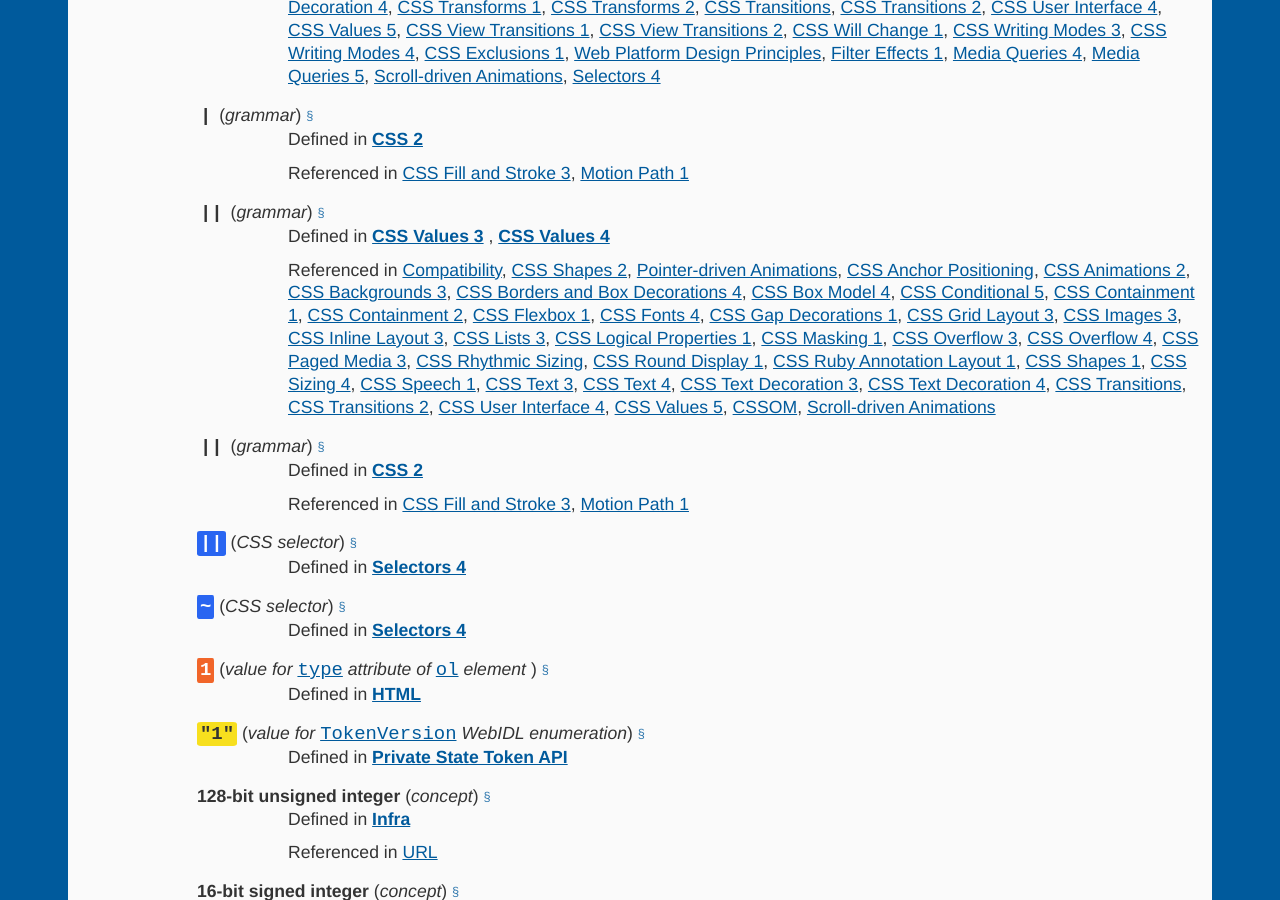
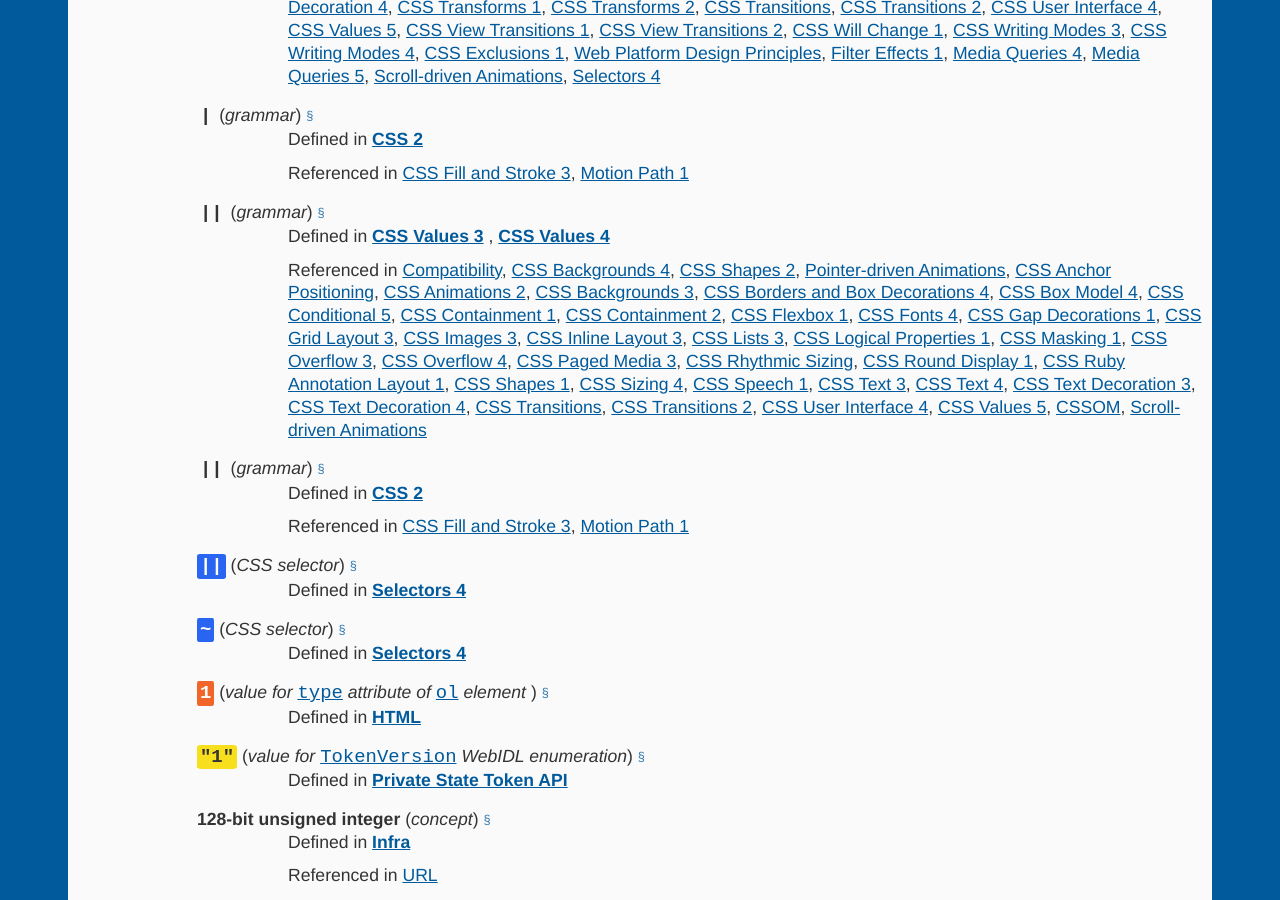
Before and after one commit to dontcallmedom/webdex, a Jekyll site: the page built from other.html, in a window 1280 px wide and 900 px high, scrolled down 12835 px. Built offline with Jekyll 4.4.1, drawn with Linux system fonts in a browser that asks for light colours.

Commit message:
Automatic update

```diff
--- a/other.html
+++ b/other.html
@@ -1357,6 +1357,7 @@ layout: base
 <dd>Defined in <strong title='|| is defined in CSS Values 3'><a href=https:&#x2F;&#x2F;drafts.csswg.org&#x2F;css-values-3&#x2F;#comb-any>CSS Values 3</a></strong> , <strong title='|| is defined in CSS Values 4'><a href=https:&#x2F;&#x2F;drafts.csswg.org&#x2F;css-values-4&#x2F;#comb-any>CSS Values 4</a></strong> </dd>
 <dd>Referenced in
                     <a href=https:&#x2F;&#x2F;compat.spec.whatwg.org&#x2F; title='|| is referenced by Compatibility'>Compatibility</a>,
+                    <a href=https:&#x2F;&#x2F;drafts.csswg.org&#x2F;css-backgrounds-4&#x2F; title='|| is referenced by CSS Backgrounds 4'>CSS Backgrounds 4</a>,
                     <a href=https:&#x2F;&#x2F;drafts.csswg.org&#x2F;css-shapes-2&#x2F; title='|| is referenced by CSS Shapes 2'>CSS Shapes 2</a>,
                     <a href=https:&#x2F;&#x2F;drafts.csswg.org&#x2F;pointer-animations-1&#x2F; title='|| is referenced by Pointer-driven Animations'>Pointer-driven Animations</a>,
                     <a href=https:&#x2F;&#x2F;drafts.csswg.org&#x2F;css-anchor-position-1&#x2F; title='|| is referenced by CSS Anchor Positioning'>CSS Anchor Positioning</a>,
```
